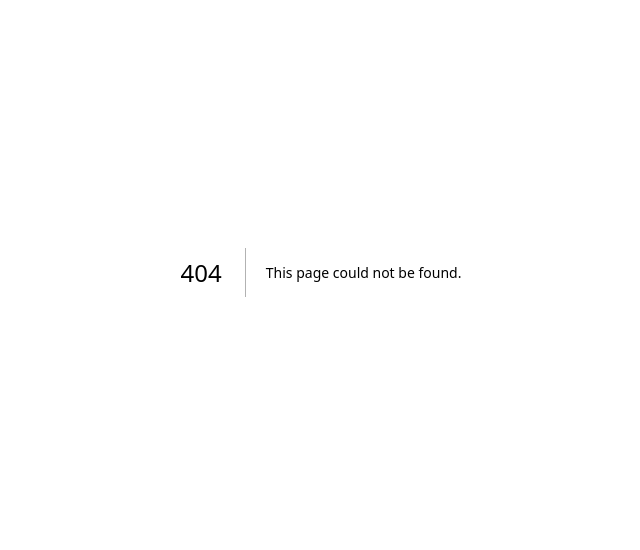
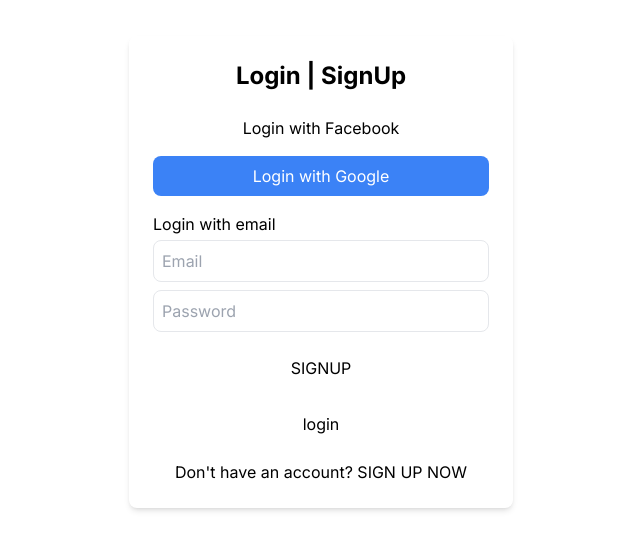
Before and after one commit to musmanirfan/using-firebase, a Next.js app: page /login in a window 1280 px wide. Before the commit this address had no page. Shown: the part 128-678 px from the top of the page, without its empty margins (319-959 px from the left). Built offline with nearby package versions, Linux system fonts and the light colour scheme.

Commit message:
first commit

```diff
--- /dev/null
+++ b/src/app/login/page.tsx
@@ -0,0 +1,55 @@
+"use client"
+
+import { auth } from "@/firebase/firebaseconfig"
+import { loginpWithEmailPassword, signupWithEmailPassword } from "@/firebase/firebseauth"
+import { signInWithEmailAndPassword } from "firebase/auth"
+import { useRouter } from "next/navigation"
+import { useState } from "react"
+
+
+export default function Login() {
+
+    const [email, setEmail] = useState("")
+    const [password, setPassword] = useState("")
+    const router = useRouter()
+
+    const handleLogin = () => {
+        signInWithEmailAndPassword(auth, email, password)
+            .then((userCredential) => {
+                // Signed in
+                const user = userCredential.user;
+                console.log("user login successfully");
+                router.push('/welcomePage')
+
+                // ...
+            })
+            .catch((error) => {
+                const errorCode = error.code;
+                const errorMessage = error.message;
+            });
+    }
+
+    return (
+        <div className="flex items-center justify-center min-h-screen bg-background">
+            <div className="bg-card p-6 rounded-lg shadow-md w-96">
+                <h2 className="text-2xl font-bold text-foreground text-center mb-4">Login | SignUp</h2>
+                <div className="flex flex-col space-y-2">
+                    <button className="bg-primary text-primary-foreground p-2 rounded-lg hover:bg-primary/80">Login with Facebook</button>
+                    <button className="bg-blue-500 text-white p-2 rounded-lg hover:bg-blue-400">Login with Google</button>
+                </div>
+                <div className="mt-4">
+                    <label className="block text-muted-foreground">Login with email</label>
+                    <input type="email" placeholder="Email" className="border border-border rounded-lg p-2 w-full mt-1"
+                        value={email} onChange={e => setEmail(e.target.value)} />
+                    <input type="password" placeholder="Password" className="border border-border rounded-lg p-2 w-full mt-2"
+                        value={password} onChange={e => setPassword(e.target.value)} />
+                    <button className="bg-destructive text-destructive-foreground p-2 rounded-lg w-full mt-4 hover:bg-destructive/80" onClick={() => { signupWithEmailPassword(email, password) }}>SIGNUP</button>
+                    <button className="bg-destructive text-destructive-foreground p-2 rounded-lg w-full mt-4 hover:bg-destructive/80" onClick={handleLogin}>login</button>
+
+                </div>
+                <p className="text-center text-muted-foreground mt-4">Don't have an account? <a href={'/signup'} className="text-primary">SIGN UP NOW</a></p>
+            </div>
+        </div>
+
+    )
+}
--- a/src/app/page.tsx
+++ b/src/app/page.tsx
@@ -11,17 +11,6 @@
   return (
 
     <div className="mx-auto">
-     {/*  <input className="border" type="email"
-        name="email"
-        value={email}
-        onChange={e => setEmail(e.target.value)}
-      /><br />
-      <input className="border" type="password"
-        value={password}
-        onChange={e => setPassword(e.target.value)}
-      /><br />
-      <button onClick={() => { signupWithEmailPassword(email, password) }}>Signup</button> */}
-      <Login />
     </div>
   );
 }
--- a/src/app/login.tsx
+++ b/src/app/signup.tsx
@@ -2,7 +2,7 @@
 
 import { auth } from "@/firebase/firebaseconfig"
 import { loginpWithEmailPassword, signupWithEmailPassword } from "@/firebase/firebseauth"
-import { signInWithEmailAndPassword } from "firebase/auth"
+import { createUserWithEmailAndPassword, signInWithEmailAndPassword } from "firebase/auth"
 import { useRouter } from "next/navigation"
 import { useState } from "react"
 
@@ -13,12 +13,12 @@
     const [password, setPassword] = useState("")
     const router = useRouter()
 
-    const handleLogin = () => {
-        signInWithEmailAndPassword(auth, email, password)
+    const handleSignUp = () => {
+        createUserWithEmailAndPassword(auth, email, password)
             .then((userCredential) => {
-                // Signed in
+                // Signed up
                 const user = userCredential.user;
-                console.log("user login successfully");
+                console.log("user successfully signup");
                 router.push('/welcomePage')
 
                 // ...
@@ -26,6 +26,8 @@
             .catch((error) => {
                 const errorCode = error.code;
                 const errorMessage = error.message;
+                console.error(errorMessage);
+                // ..
             });
     }
 
@@ -44,10 +46,10 @@
                     <input type="password" placeholder="Password" className="border border-border rounded-lg p-2 w-full mt-2"
                         value={password} onChange={e => setPassword(e.target.value)} />
                     <button className="bg-destructive text-destructive-foreground p-2 rounded-lg w-full mt-4 hover:bg-destructive/80" onClick={() => { signupWithEmailPassword(email, password) }}>SIGNUP</button>
-                    <button className="bg-destructive text-destructive-foreground p-2 rounded-lg w-full mt-4 hover:bg-destructive/80" onClick={handleLogin}>login</button>
+                    <button className="bg-destructive text-destructive-foreground p-2 rounded-lg w-full mt-4 hover:bg-destructive/80" onClick={handleSignUp}>SignUp</button>
 
                 </div>
-                {/* <p className="text-center text-muted-foreground mt-4">Don't have an account? <a href="#" className="text-primary">SIGN UP NOW</a></p> */}
+                {/* <p className="text-center text-muted-foreground mt-4">Don't have an account? <a href={'/signup'} className="text-primary">SIGN UP NOW</a></p> */}
             </div>
         </div>
 
--- a/src/app/welcomePage/page.tsx
+++ b/src/app/welcomePage/page.tsx
@@ -11,8 +11,6 @@
         router.push('/')
     }
     return (
-
-
         <>
             <h1>Welcome to our website</h1>
             <button onClick={logOutFun}>Logout</button>
--- a/src/firebase/firebseauth.ts
+++ b/src/firebase/firebseauth.ts
@@ -7,20 +7,7 @@
 
 
 export function signupWithEmailPassword(email: string, password: string) {
-    createUserWithEmailAndPassword(auth, email, password)
-        .then((userCredential) => {
-            // Signed up
-            const user = userCredential.user;
-            console.log("user successfully signup");
 
-            // ...
-        })
-        .catch((error) => {
-            const errorCode = error.code;
-            const errorMessage = error.message;
-            console.error(errorMessage);
-            // ..
-        });
 }
 
 
```
Also changed, not shown: src/app/signup/page.tsx (added).
